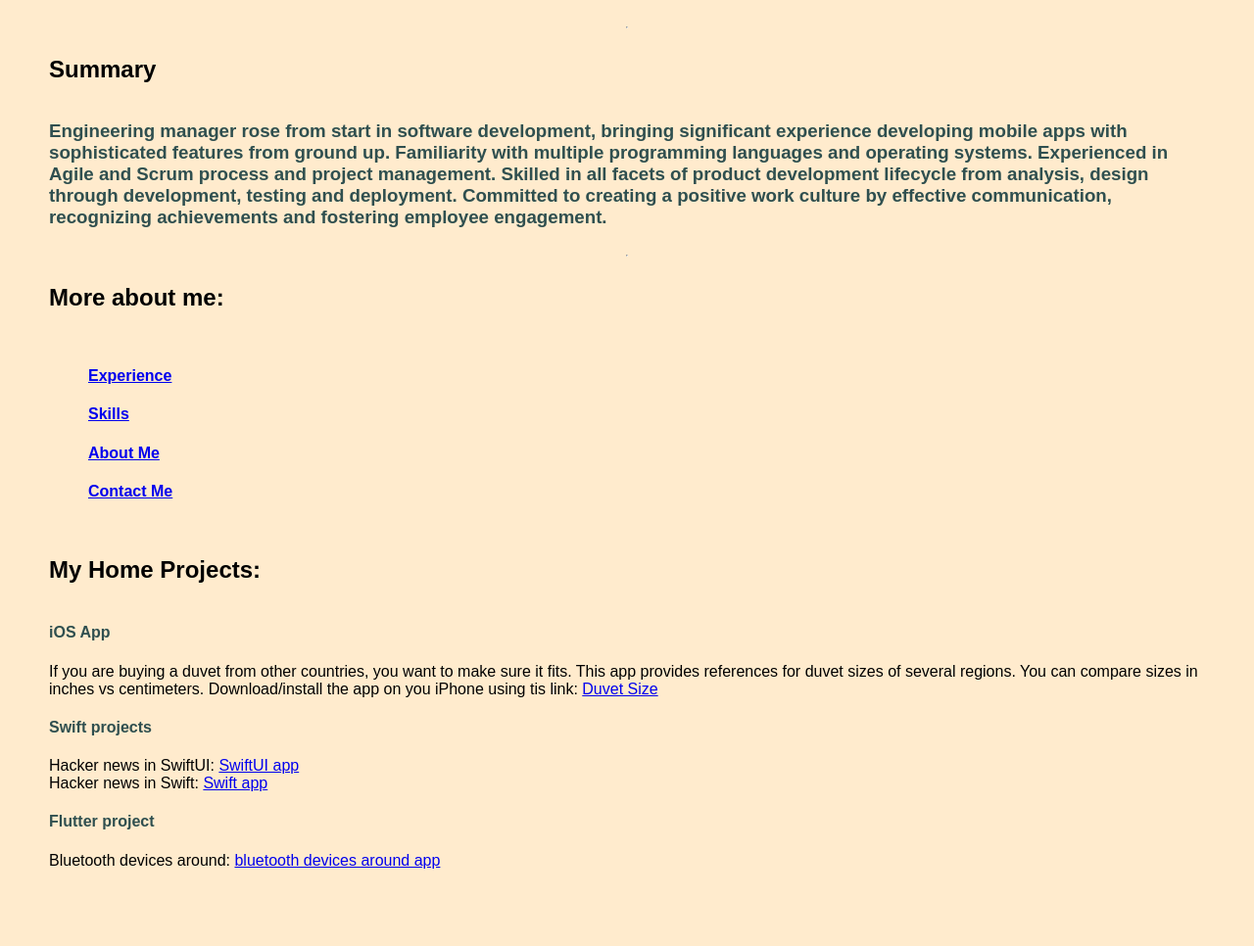
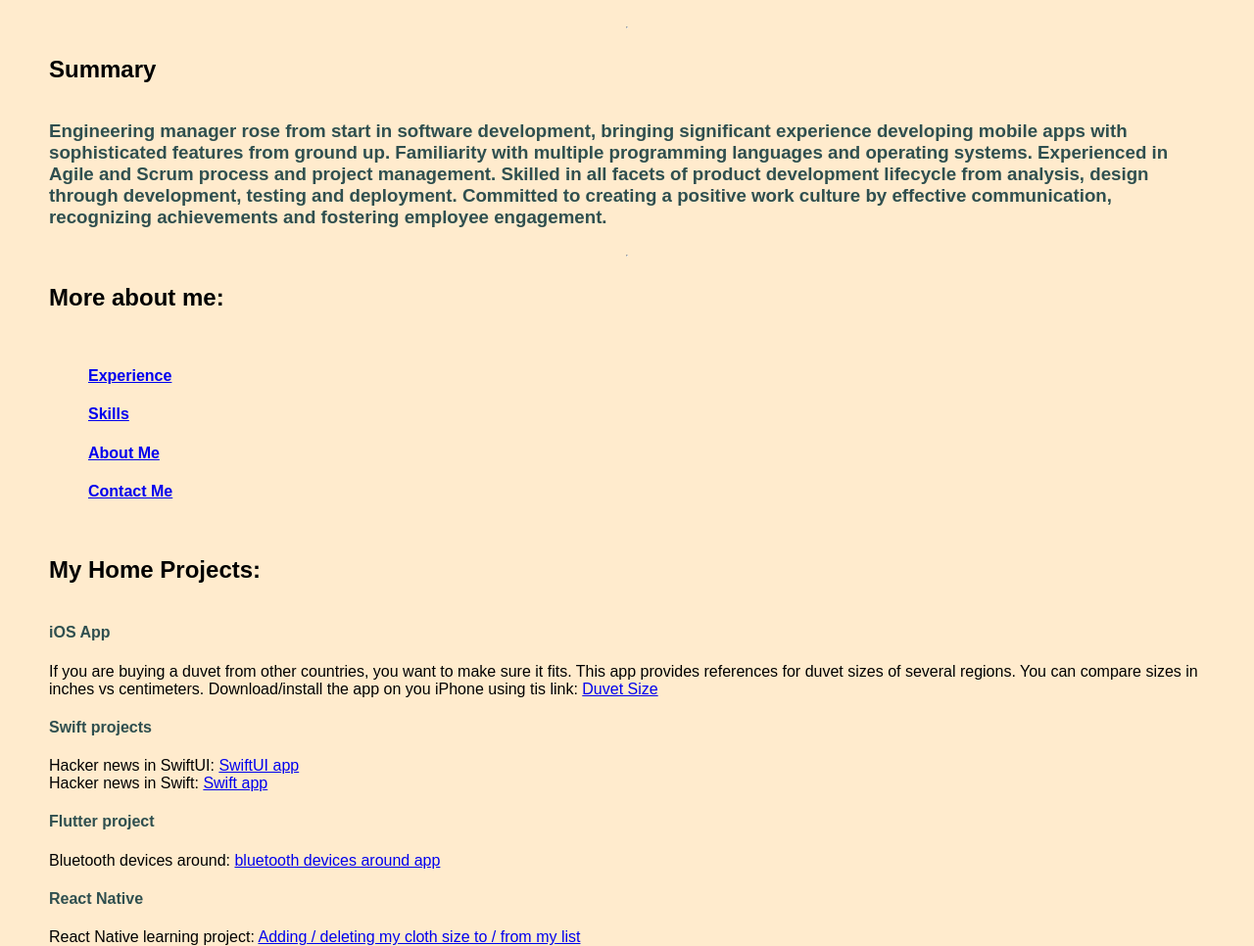
Before and after one commit to sharonsn678/html-portfolio, a plain HTML site: page index.html in a window 1280 px wide. Shown: the part 111-1077 px from the top of the page at 98% size. Before the commit the page ends 999 px from the top, so only its background shows below. Drawn offline with Linux system fonts and the light colour scheme.

Commit message:
add clothsize

```diff
--- a/index.html
+++ b/index.html
@@ -39,6 +39,8 @@
 
     <h4>Flutter project</h4>
     <li>Bluetooth devices around: <a href="https://github.com/sharonsn678/BluetoothDevicesAround"> bluetooth devices around app</a></li>
+    <h4>React Native</h4>
+    <li>React Native learning project: <a href="https://github.com/sharonsn678/ClothSize"> Adding / deleting my cloth size to / from my list</a></li>
 
 </body>
 </html>
```
Also changed, not shown: public/about.html (+2 -0 lines).
